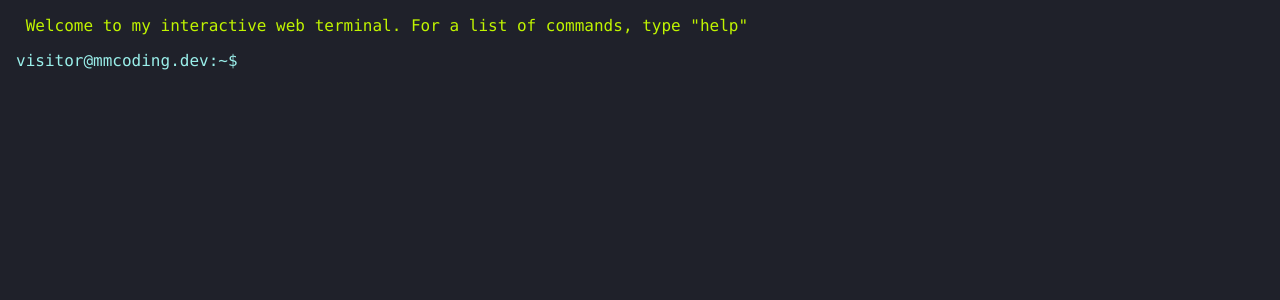
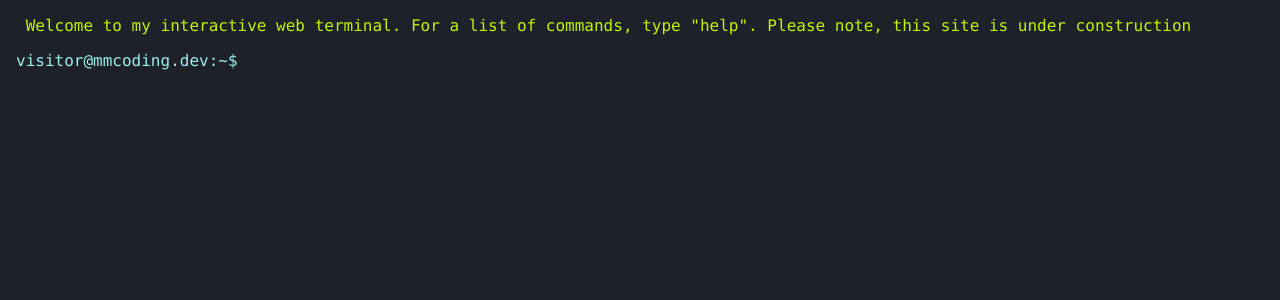
Before and after one commit to Matt-MMCoding/personal-site, a Next.js app: page / in a window 1280 px wide. Shown: the top 300 px of the page. Built offline with nearby package versions, Linux system fonts and the light colour scheme.

Commit message:
adding contruction note

```diff
--- a/src/constants/Commands.ts
+++ b/src/constants/Commands.ts
@@ -19,7 +19,7 @@ export const COMMANDS: CommandObjProps = {
     {
       cmd: ' ',
       output:
-        'Welcome to my interactive web terminal. For a list of commands, type "help"',
+        'Welcome to my interactive web terminal. For a list of commands, type "help". Please note, this site is under construction',
       href: '',
     },
   ],
```
